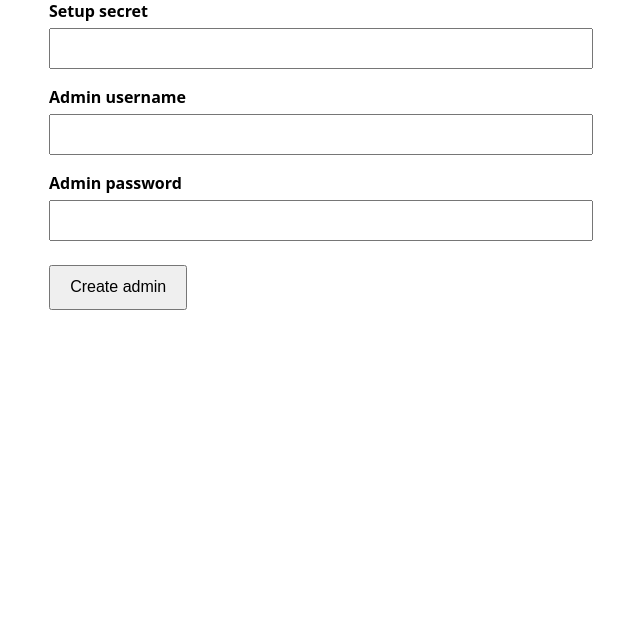
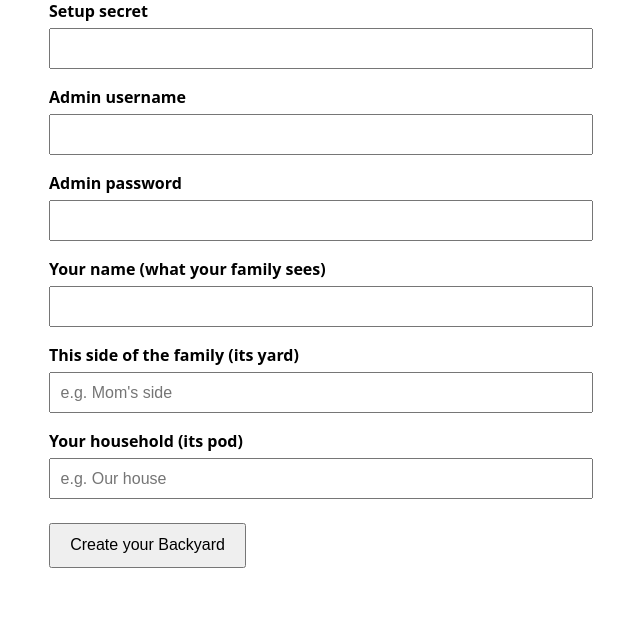
Before and after one commit to AIJSAI/backyard, a Django app: a page that uses src/core/templates/core/setup.html in a window 1280 px wide. Shown: the part 186-818 px from the top of the page, without its empty margins (319-959 px from the left). Before the commit the page ends 496 px from the top, so only its background shows below. Run offline with Django 5.2, Linux system fonts and the light colour scheme; parts of the project's set-up code (start-up, migrations or seed data) failed here and were passed over.

Commit message:
feat(core): S-801 wizard creates the first yard, pod, and admin membership (#16)
The first-run wizard no longer stops at the admin account: it now names the
first yard and the first household pod and makes the admin an instance-admin
member of that pod, so a fresh instance is immediately a usable family
structure, not just a login (S-801: "creates the admin, the first yard, and
the first pod with no config-file editing").

All of it lands in the same locked atomic block as the admin create, so the
TM-8 gate ("disabled the moment an admin exists") still holds and the yard,
pod, and membership either all land or none do. The yard gets a unique
slug (slugified name, disambiguated, with a generic fallback for
punctuation-only names).

Also fixes a real first-run bug the live repro surfaced: `make setup-secret`
piped `docker compose logs web` without --no-log-prefix, so it printed the
one-time secret with the "web-1 | " container prefix attached, which an
operator would copy and the wizard would reject. Now stripped.

Tests: the wizard creates yard + pod + instance-admin membership (S-801); a
missing yard or pod name fails the whole wizard and creates nothing (atomic);
every existing setup test updated to the full payload so its negative case
fails for its intended reason, not a missing field.

Live-verified through Caddy end to end: POST 302, one yard, one pod, admin as
instance_admin member, setup closed. Full gate green: ruff, mypy strict, 52
tests. Test passwords synthetic.

Co-authored-by: Claude Opus 4.8 <noreply@anthropic.com>

```diff
--- a/src/core/templates/core/setup.html
+++ b/src/core/templates/core/setup.html
@@ -24,6 +24,15 @@
     <label for="password">Admin password</label>
     <input type="password" id="password" name="password" autocomplete="new-password" required>
 
-    <button type="submit">Create admin</button>
+    <label for="display_name">Your name (what your family sees)</label>
+    <input type="text" id="display_name" name="display_name" autocomplete="name" required>
+
+    <label for="yard_name">This side of the family (its yard)</label>
+    <input type="text" id="yard_name" name="yard_name" placeholder="e.g. Mom's side" required>
+
+    <label for="pod_name">Your household (its pod)</label>
+    <input type="text" id="pod_name" name="pod_name" placeholder="e.g. Our house" required>
+
+    <button type="submit">Create your Backyard</button>
   </form>
 {% endblock %}
--- a/src/core/views.py
+++ b/src/core/views.py
@@ -17,8 +17,9 @@ from django.core.exceptions import ValidationError
 from django.db import connection, transaction
 from django.http import Http404, HttpRequest, HttpResponse, JsonResponse
 from django.shortcuts import redirect, render
+from django.utils.text import slugify
 
-from .models import SetupToken
+from .models import Member, Pod, PodMembership, SetupToken, Yard
 
 if TYPE_CHECKING:
     from django.contrib.auth.models import User as UserModel
@@ -47,14 +48,36 @@ def _validate_username(username: str) -> str | None:
     return None
 
 
-def _try_create_admin(username: str, password: str, secret: str) -> UserModel | None:
-    """Create the first admin atomically, or return None if the secret is wrong.
+def _unique_yard_slug(name: str) -> str:
+    """A URL-safe, unique slug for the first yard. Falls back to a generic base if
+    the name slugifies to nothing (all punctuation), and disambiguates collisions."""
+    base = slugify(name) or "yard"
+    slug = base
+    n = 2
+    while Yard.objects.filter(slug=slug).exists():
+        slug = f"{base}-{n}"
+        n += 1
+    return slug
+
+
+def _try_create_admin(
+    username: str,
+    password: str,
+    secret: str,
+    *,
+    display_name: str,
+    yard_name: str,
+    pod_name: str,
+) -> UserModel | None:
+    """Create the first admin, first yard, and first pod atomically (S-801), or
+    return None if the secret is wrong.
 
     The whole thing runs in one transaction with the token row locked, and the
     "no admin yet" gate is re-checked under that lock. Two concurrent POSTs that
     both passed the early check cannot both create an admin: the second one blocks
     on the lock, then sees the admin already exists and raises _SetupClosed. This
-    makes TM-8's "disabled the moment an admin exists" atomic, not best-effort.
+    makes TM-8's "disabled the moment an admin exists" atomic, not best-effort, and
+    it means the yard, pod, and admin-membership either all land or none do.
     """
     with transaction.atomic():
         locked = SetupToken.objects.select_for_update().order_by("id").first()
@@ -63,6 +86,13 @@ def _try_create_admin(username: str, password: str, secret: str) -> UserModel |
         if locked is None or not check_password(secret, locked.token_hash):
             return None
         admin = User.objects.create_superuser(username=username, password=password)
+        yard = Yard.objects.create(name=yard_name, slug=_unique_yard_slug(yard_name))
+        pod = Pod.objects.create(name=pod_name)
+        pod.yards.set([yard])
+        member = Member.objects.create(
+            display_name=display_name, user=admin, role=Member.INSTANCE_ADMIN
+        )
+        PodMembership.objects.create(member=member, pod=pod)
         SetupToken.objects.all().delete()
         return admin
 
@@ -88,10 +118,19 @@ def setup(request: HttpRequest) -> HttpResponse:
         secret = request.POST.get("setup_secret", "")
         username = request.POST.get("username", "").strip()
         password = request.POST.get("password", "")
+        display_name = request.POST.get("display_name", "").strip()
+        yard_name = request.POST.get("yard_name", "").strip()
+        pod_name = request.POST.get("pod_name", "").strip()
 
         username_error = _validate_username(username)
         if username_error:
             errors.append(username_error)
+        if not display_name:
+            errors.append("Tell us the name your family will see for you.")
+        if not yard_name:
+            errors.append("Name this side of the family (its yard).")
+        if not pod_name:
+            errors.append("Name your household (its pod).")
         # Pass the prospective user so password-equals-username is rejected for the
         # most privileged account on the instance.
         try:
@@ -101,7 +140,14 @@ def setup(request: HttpRequest) -> HttpResponse:
 
         if not errors:
             try:
-                admin = _try_create_admin(username, password, secret)
+                admin = _try_create_admin(
+                    username,
+                    password,
+                    secret,
+                    display_name=display_name,
+                    yard_name=yard_name,
+                    pod_name=pod_name,
+                )
             except _SetupClosed as exc:
                 raise Http404("Setup is complete.") from exc
             if admin is None:
```
Also changed, not shown: src/core/tests/test_setup.py (+54 -27 lines), 1 other file.
